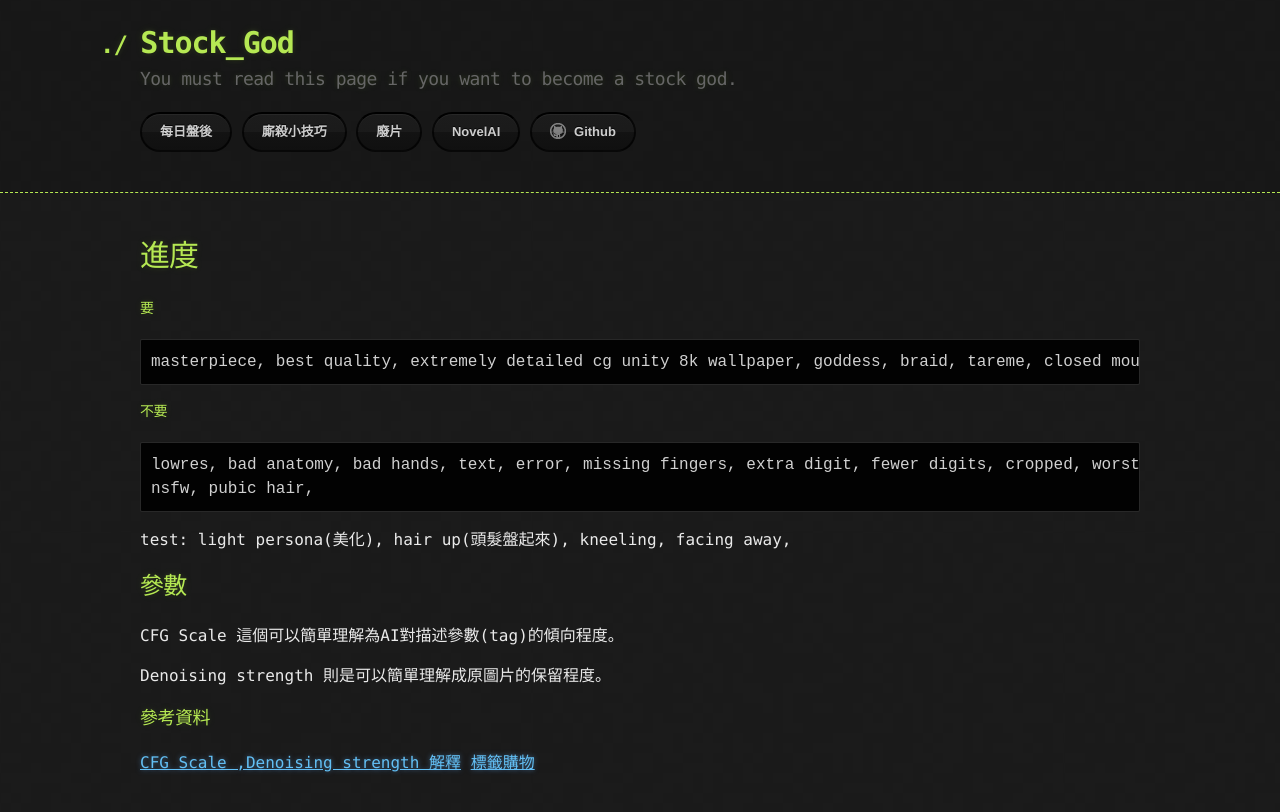
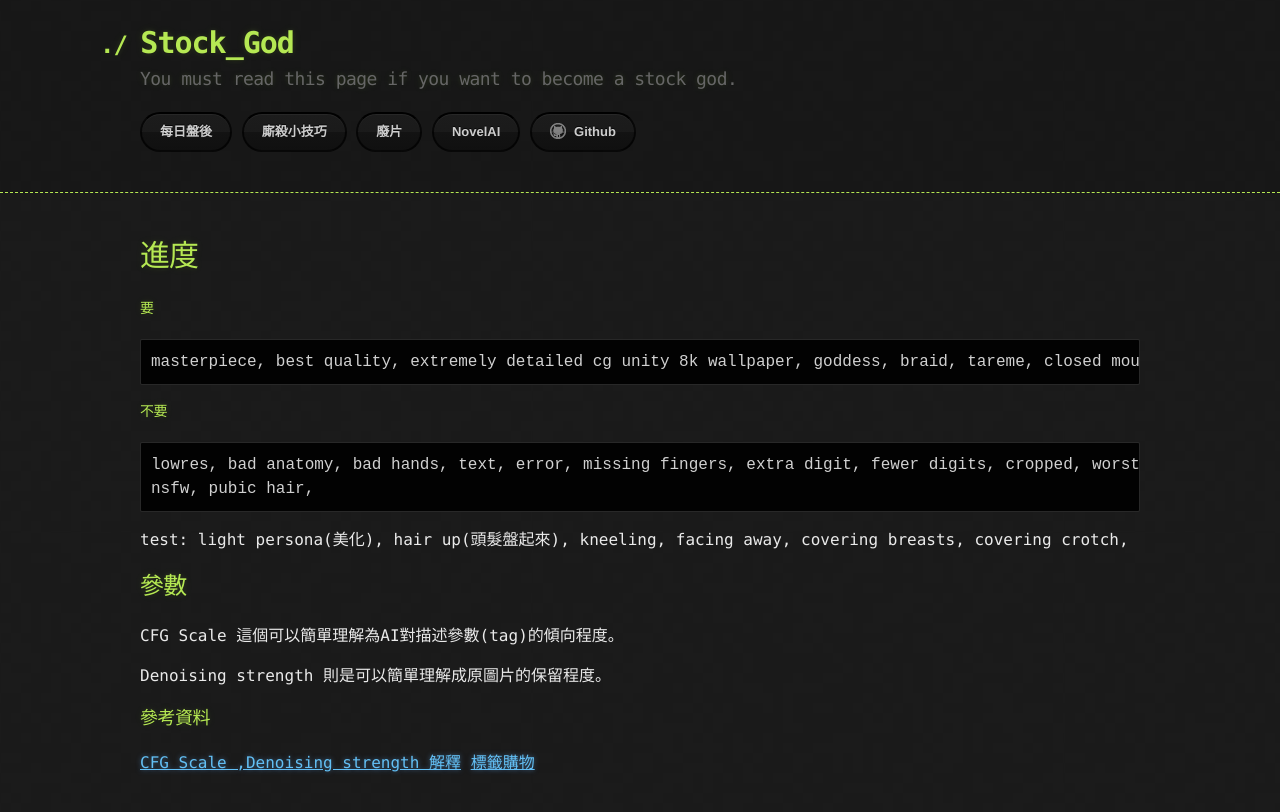
Before and after one commit to lepg5487/Stock_God, a Jekyll site: the page built from NovelAI.md, in a window 1280 px wide. Shown: the top 812 px of the page. Built offline with Jekyll 4.4.1, drawn with Linux system fonts in a browser that asks for light colours; our own code applies the rules of GitHub Pages for plain Markdown files.

Commit message:
Update NovelAI.md

````diff
--- a/NovelAI.md
+++ b/NovelAI.md
@@ -14,6 +14,7 @@ nsfw, pubic hair,
 ```
 test: light persona(美化), hair up(頭髮盤起來),
 kneeling, facing away,
+covering breasts, covering crotch,
 
 ## 參數
 CFG Scale 這個可以簡單理解為AI對描述參數(tag)的傾向程度。
````
